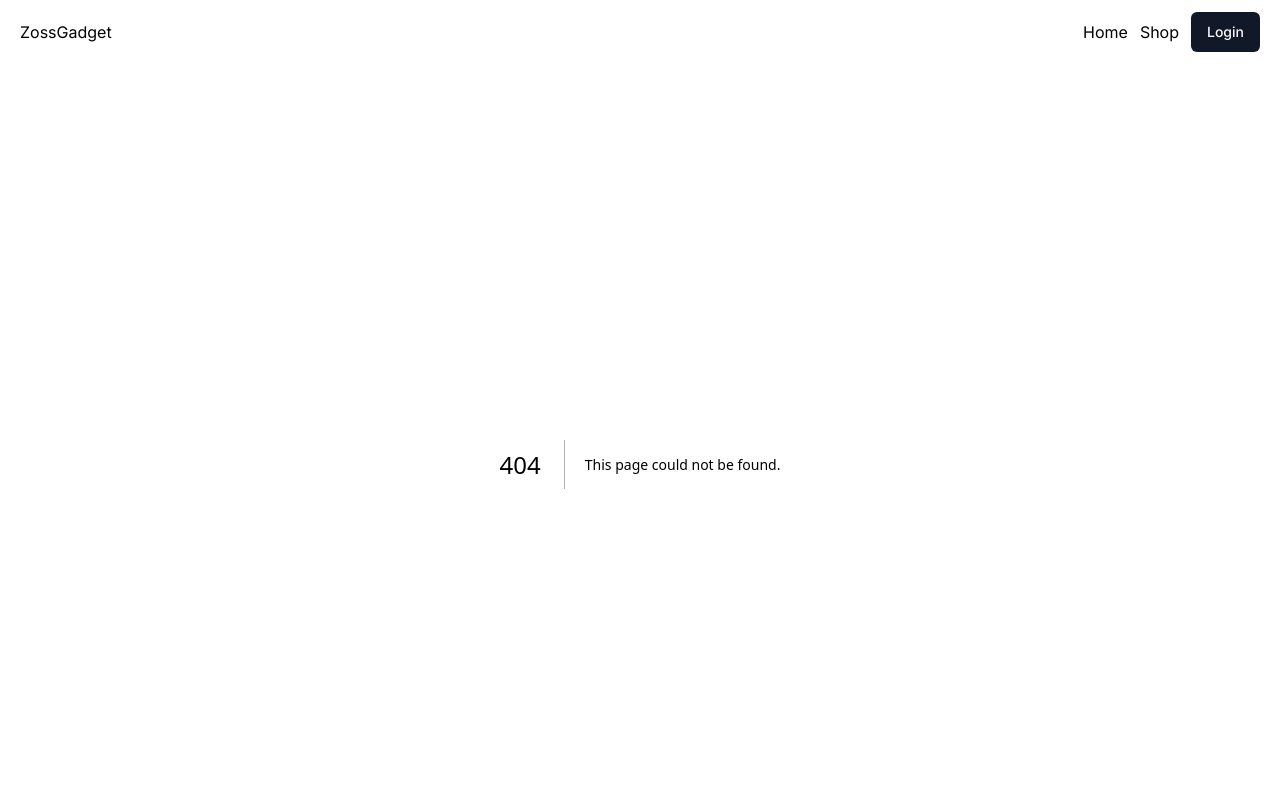
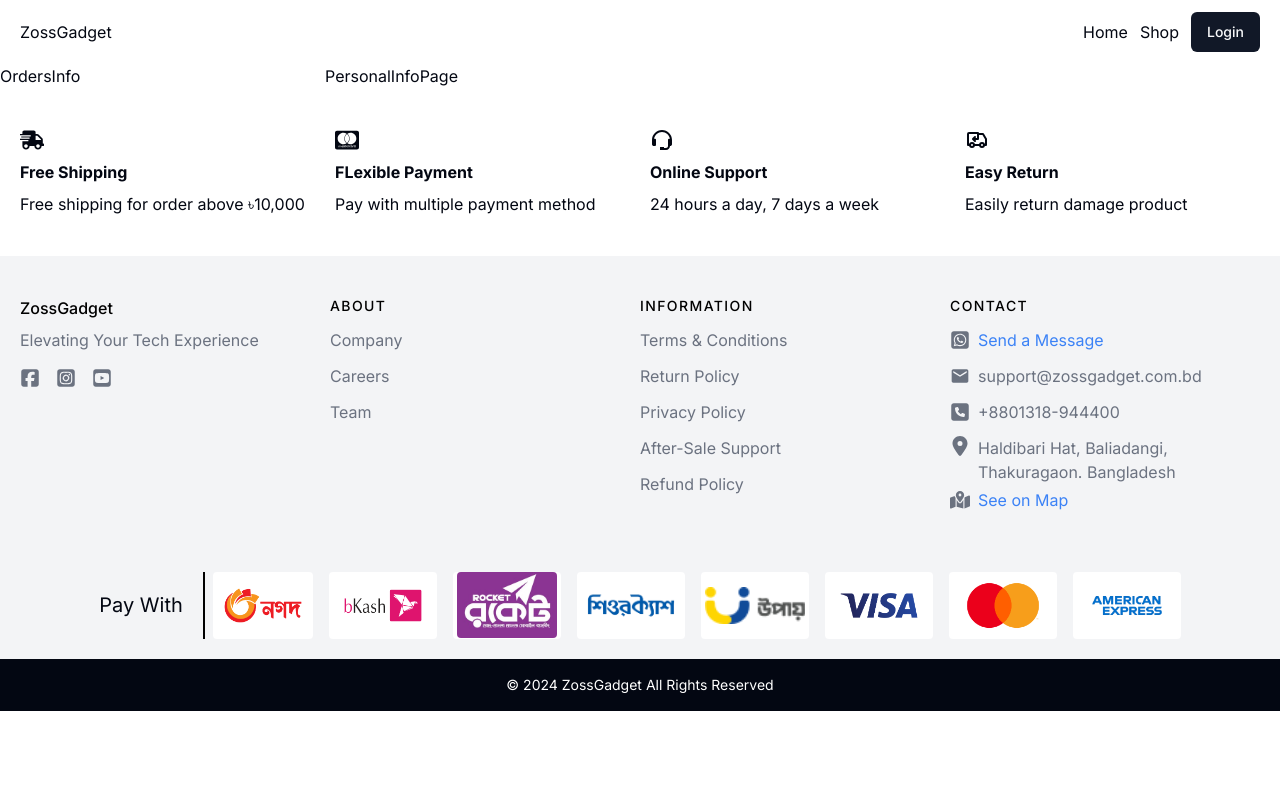
Before and after one commit to ProgrammerRashed/full-ecommerce, a Next.js app in the folder client/: page /profile/personal-info in a window 1280 px wide. Before the commit this address had no page. Shown: the top 800 px of the page. Built offline with nearby package versions, Linux system fonts and the light colour scheme.

Commit message:
add /profile page layout

```diff
--- /dev/null
+++ b/client/src/app/profile/layout.tsx
@@ -0,0 +1,29 @@
+import type { Metadata } from "next";
+import { headers } from "next/headers";
+import Link from "next/link";
+export const metadata: Metadata = {
+  title: "ZossGadget | Profile",
+  description: "One of the best E-commerce website in bangladesh",
+};
+
+export default function ProfileLayout({
+  children,
+}: {
+  children: React.ReactNode;
+}) {
+  // GETTING CURRENT PATHNAME
+  const headersList = headers();
+  const headerUrl = headersList.get("x-url") || "";
+  const pathName = headerUrl.split("/");
+  const targetPathname = pathName[pathName.length - 1];
+
+  return (
+   <div className="grid grid-cols-12 gap-5">
+    <div className="col-span-3">
+        <Link href="/profile/orders">Orders</Link>
+        <Link href="/profile/personal-info">Info</Link>
+    </div>
+    <div className="col-span-9">{children}</div>
+   </div>
+  );
+}
--- /dev/null
+++ b/client/src/app/profile/orders/page.tsx
@@ -0,0 +1,11 @@
+import React from 'react'
+
+const OrdersPage = () => {
+  return (
+    <div>
+      OrdersPage
+    </div>
+  )
+}
+
+export default OrdersPage
--- /dev/null
+++ b/client/src/app/profile/page.tsx
@@ -0,0 +1,11 @@
+import React from 'react'
+
+const MainProfilePage = () => {
+  return (
+    <div>
+      Main Profile
+    </div>
+  )
+}
+
+export default MainProfilePage
--- /dev/null
+++ b/client/src/app/profile/personal-info/page.tsx
@@ -0,0 +1,11 @@
+import React from 'react'
+
+const PersonalInfoPage = () => {
+  return (
+    <div>
+      PersonalInfoPage
+    </div>
+  )
+}
+
+export default PersonalInfoPage
```
